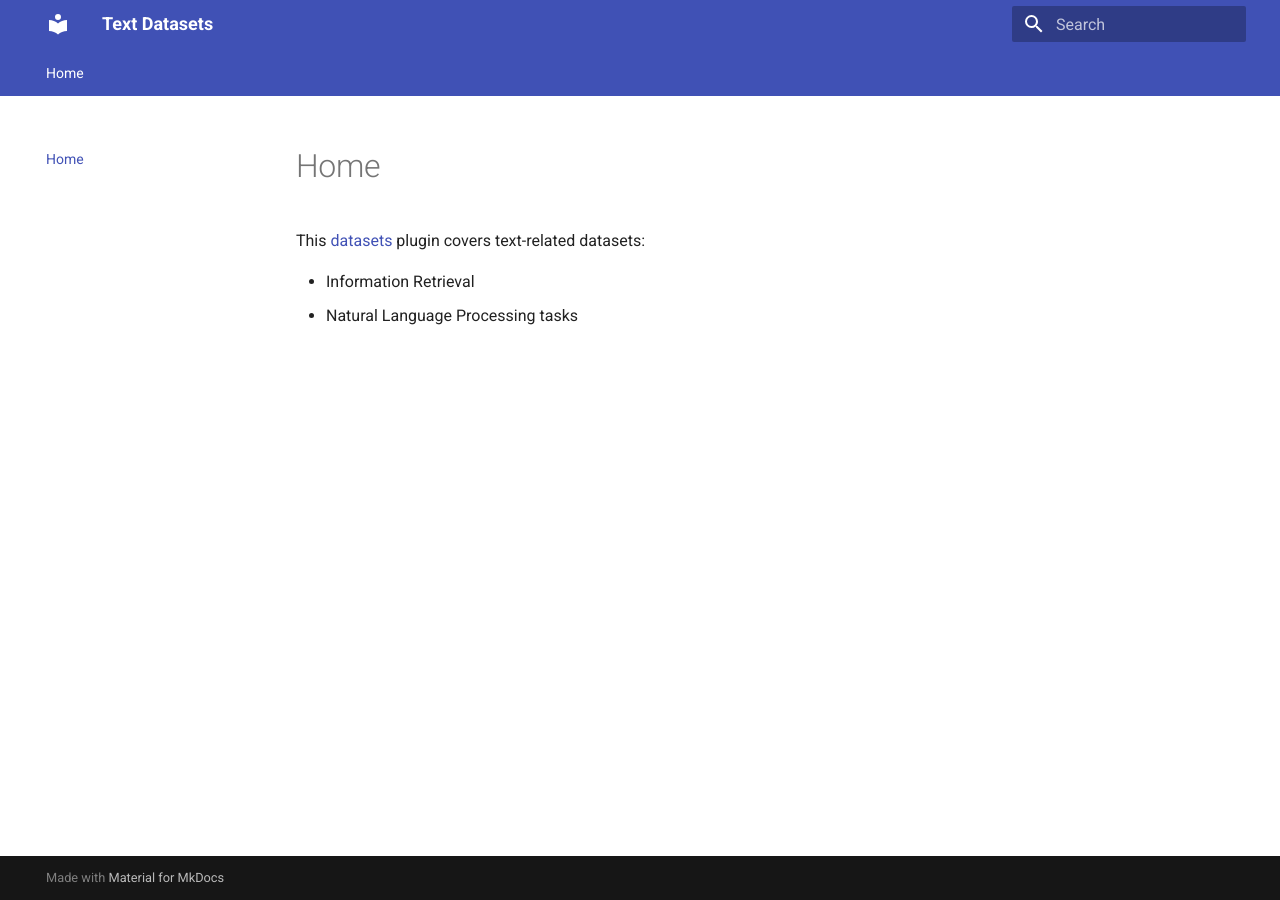
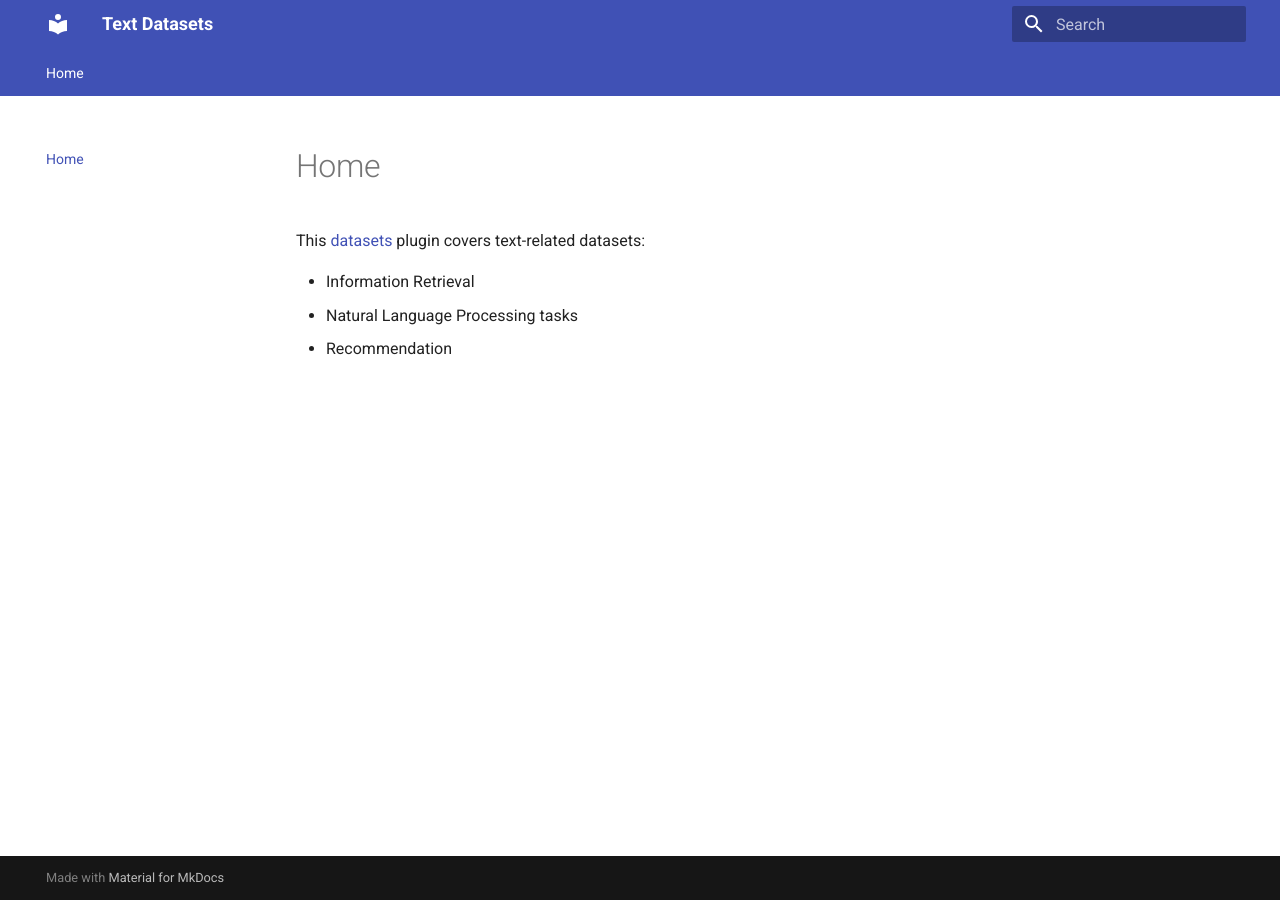
Before and after one commit to experimaestro/datamaestro_text, an MkDocs documentation site: the page built from docs/index.md, in a window 1280 px wide. Built offline with MkDocs 1.6.1 and Material for MkDocs 9.7.7, drawn with Linux system fonts in a browser that asks for light colours.

Commit message:
Update index.md

```diff
--- a/docs/index.md
+++ b/docs/index.md
@@ -2,3 +2,4 @@ This [datasets](https://github.com/bpiwowar/datasets) plugin covers text-related
 
 - Information Retrieval
 - Natural Language Processing tasks
+- Recommendation
```
